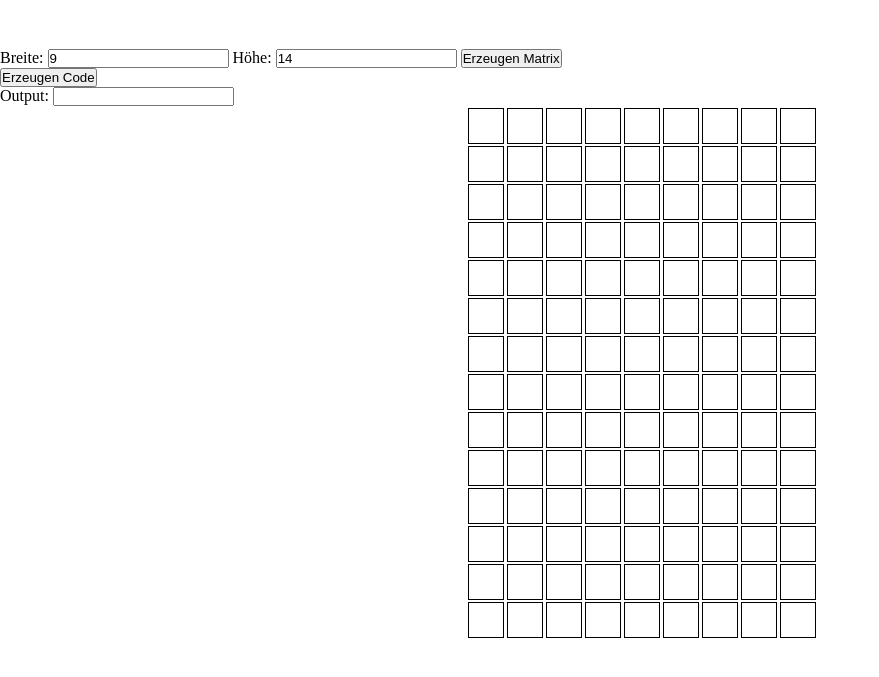
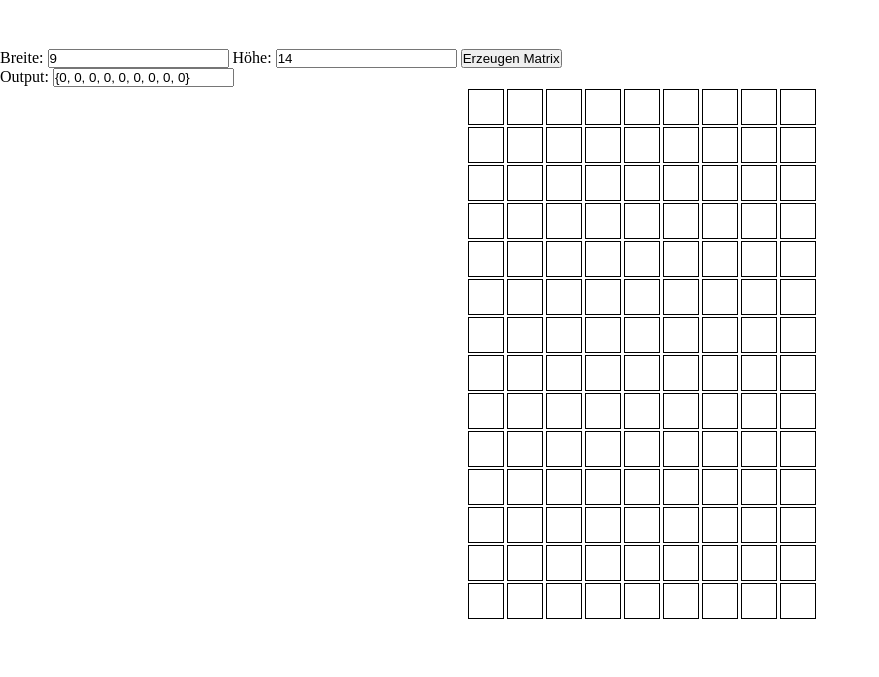
Before and after one commit to Steh/LoLShield-Countdown, a plain HTML site: page Tool/index.html in a window 1280 px wide. Both pictures are taken after a click on the button "Erzeugen Matrix". Shown: the part 81-758 px from the top of the page, without its empty margins (0-879 px from the left). Drawn offline with Linux system fonts and the light colour scheme.

Commit message:
Funktionierende Version
Validieren der Werte muss noch vorgenommen werden.

```diff
--- a/Tool/index.html
+++ b/Tool/index.html
@@ -32,11 +32,8 @@
 		      <button id="erzeugen_matrix">Erzeugen Matrix</button>
 		    </div>
 				<div id="">
-		      	<button id="erzeugen_code">Erzeugen Code</button>
-		    </div>
-				<div id="">
 					<label for="output">Output: </label>
-					<input type="text" name="output" max-length="20" id="output">
+					<input type="text" name="output" max-length="50" id="output">
 				</div>
 		</div>
         <div id="pixeln_wrap">
@@ -54,24 +51,14 @@
 </body>
 
 <script type"text/javascript">
+	//global Variable
+	var debug = false;
+
 	$(document).ready(function(){
-		// activates debug mode
+	//will create Matrix on start
+	createMatrix();
 
-		var debug = true;
-		$('#erzeugen_matrix').click( function(){
-			var breite = $('#breite').val();
-			var hoehe = $('#hoehe').val();
-
-			var wrapperBreite = breite * 39; // 39 = div breite + border + margin
-			$('#pixeln_wrap').css( 'width', wrapperBreite+'px');
-			$('#pixeln_wrap').find('.led').remove();
-			for(var h = 0; h < hoehe; h ++){
-				for(var b = 0; b < breite; b ++){
-					// erstellt die einzelnen divs mit id=breite-hoehe
-					$('#pixeln_wrap').append('<div id='+h+'-'+b+' class="led"></div>');
-				}; // End 'for loop breite'
-			}; // end 'for loop hoehe'
-			}); // end '$('#erzeugen').click(function()
+	$('#erzeugen_matrix').click(createMatrix);
 
 	// Function to change color of each DIV
 	$(document).on('click', '.led', function(){
@@ -84,9 +71,30 @@
 		}else {
 			$(this).css('background-color','rgb(255, 255, 255)');
 		};
-			}); //end $(document).on('click', '.led', function()
 
-			$('#erzeugen_code').click(function(){
+		createCode();
+	}); // end click createMatrix
+
+	}); //end $(document).ready function
+
+	function createMatrix(breite, hoehe) {
+		var breite = $('#breite').val();
+		var hoehe  = $('#hoehe').val();
+
+		var wrapperBreite = breite * 39; // 39 = div breite + border + margin
+		$('#pixeln_wrap').css( 'width', wrapperBreite+'px');
+		$('#pixeln_wrap').find('.led').remove();
+		for(var h = 0; h < hoehe; h ++){
+			for(var b = 0; b < breite; b ++){
+				// erstellt die einzelnen divs mit id=breite-hoehe
+				$('#pixeln_wrap').append('<div id='+h+'-'+b+' class="led"></div>');
+			}; // End 'for loop breite'
+		}; // end 'for loop hoehe'
+
+		createCode();
+		} // End createMatrix
+
+		function createCode() {
 			//noch fehleranfällig!!!!!
 			var breite = $('#breite').val();
 			var hoehe = $('#hoehe').val();
@@ -102,11 +110,11 @@
 					var color = $(id).css('background-color');
 
 					if(color == 'rgb(255, 255, 255)'){
-							binary = binary + '0';}
-						else{
+						binary = binary + '0';
+					}else{
 						binary = binary + '1';
 					};
-					}; // end 'for loop breite'
+				}; // end 'for loop hoehe'
 
 				//convert binary to decimal
 				if(debug){console.log(binary)};
@@ -118,11 +126,10 @@
 
 			if(debug){console.log(ausgabe)};
 
-				//
 			ausgabe = ausgabe.substr(0, ausgabe.length -2) + '}';
 			$('#output').val(ausgabe);
-			}); // end '$('#erzeugen_code').click(function()'
-		}); //end $(document).ready(function()
+
+		} // End createCode()
 </script>
 
 </html>
```
Also changed, not shown: 1 other file. Lines whose indentation alone changed are shown as unchanged.
